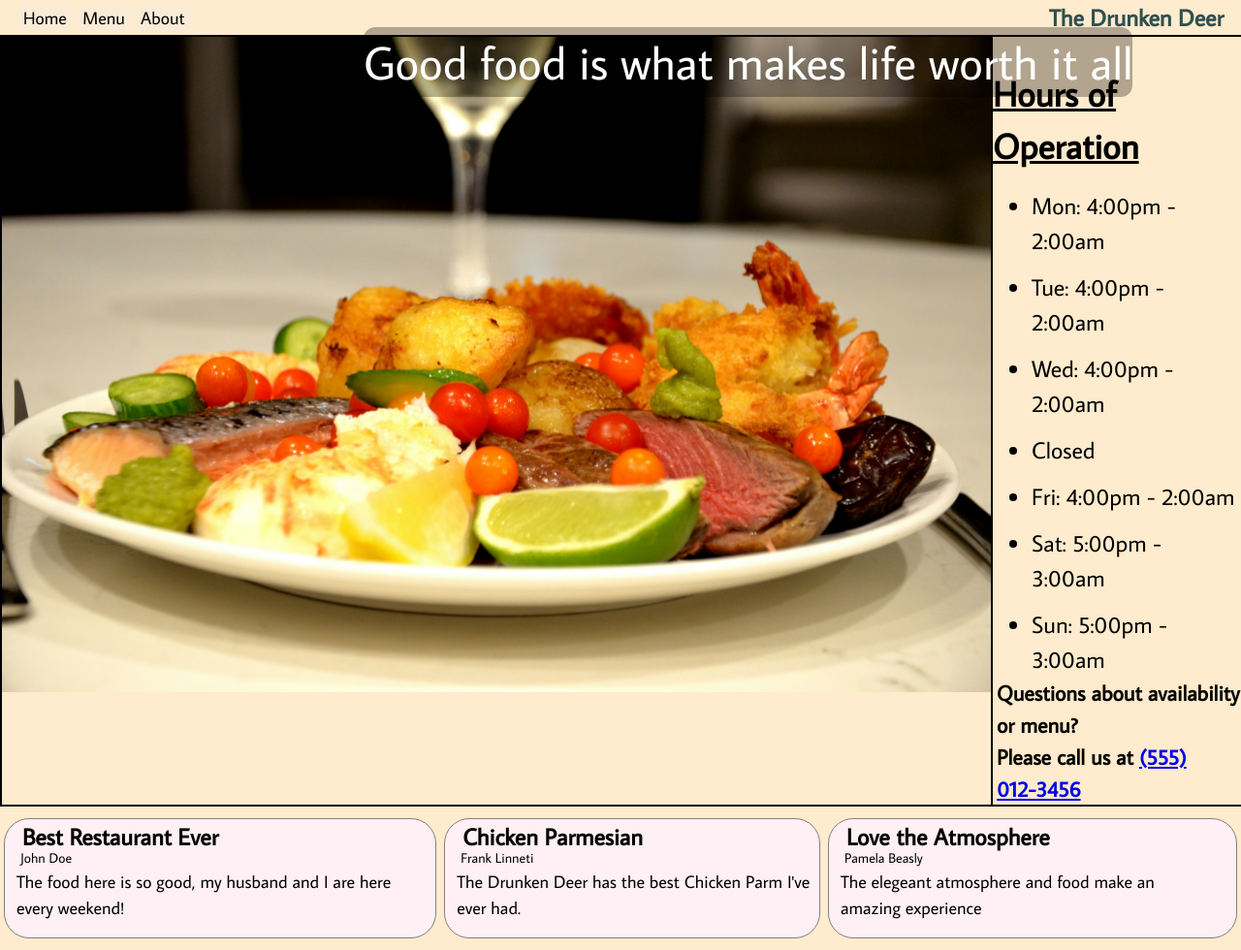
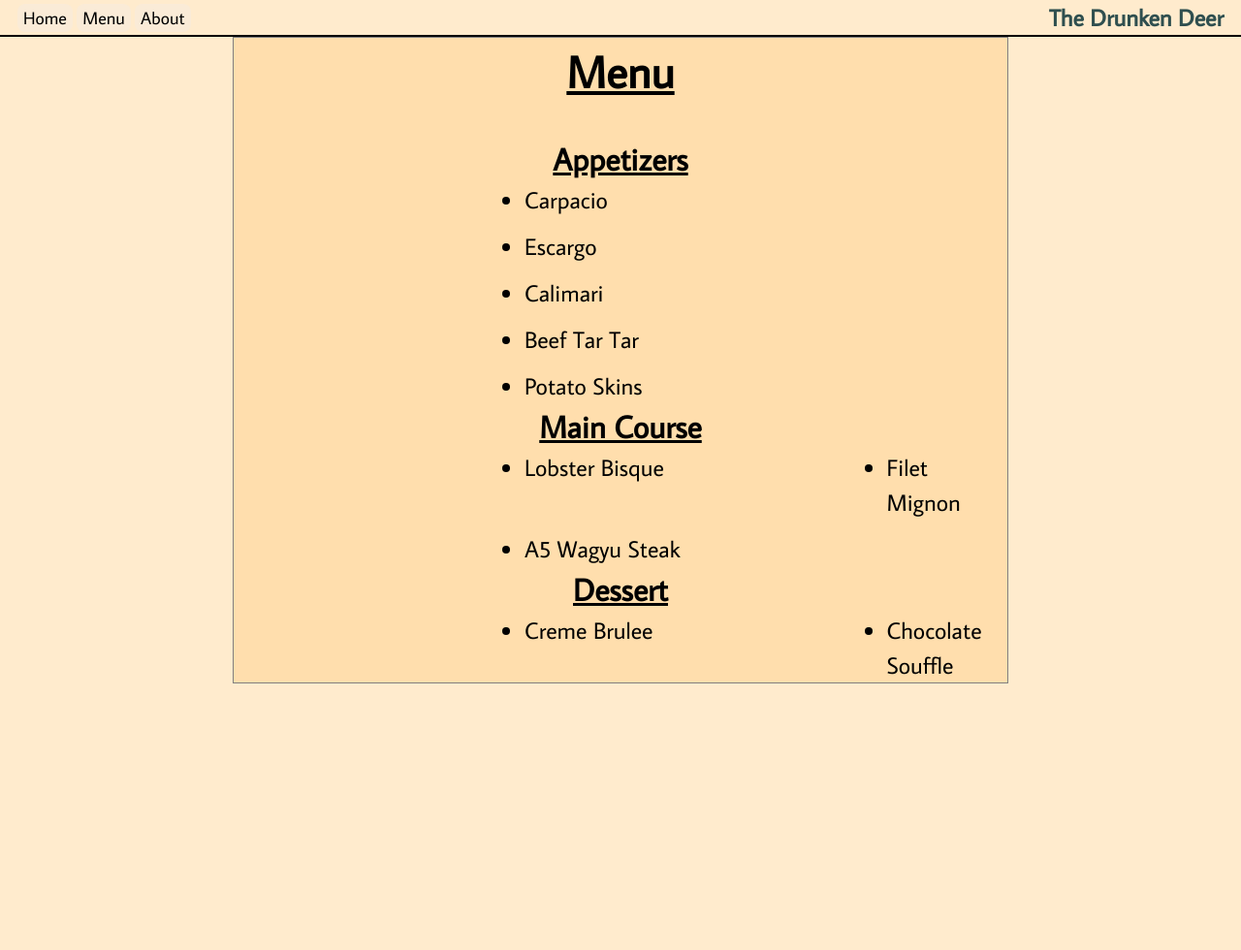
Before and after one commit to Ethan-Hannum/restaurant-page, a website built with webpack: page src/template.html in a window 1280 px wide. Shown: the whole page at 97% size. After the commit the page ends 800 px from the top, so only its background shows below. Built offline with nearby package versions, Linux system fonts and the light colour scheme.

Commit message:
Begin designing menu page
The HTML for the menu page is currently being written on template.html
while getting the mark up and styling for the page right. Once styling
has finished the menuPage.js script will be written.

```diff
--- a/src/index.js
+++ b/src/index.js
@@ -21,6 +21,4 @@ const building = (() => {
 
 menu.addEventListener("click", building.swapMenu);
 
-homePage.build();
-
 console.log("Webpack is working!");
--- a/src/styles.css
+++ b/src/styles.css
@@ -190,3 +190,60 @@ button {
 button:nth-child(1) {
   margin-left: 18px;
 }
+
+/* Menu Page */
+
+#menu-container {
+  display: flex;
+  flex-direction: column;
+  background-color: navajowhite;
+  border: 1px gray solid;
+  margin-left: 240px;
+  margin-right: 240px;
+}
+
+#menu-container > h1 {
+  align-self: center;
+  text-decoration: underline;
+  font-size: 46px;
+  margin-bottom: 32px;
+}
+
+.menu-section {
+  display: flex;
+  flex-direction: column;
+  margin-left: 260px;
+}
+
+.menu-section > h2 {
+  text-decoration: underline;
+  align-self: center;
+  margin-right: 260px;
+  font-size: 32px;
+}
+
+.menu-list {
+  display: grid;
+  grid-template-rows: repeat(auto, 1fr);
+  grid-template-columns: 3fr 1fr;
+}
+
+.appetizers > li:nth-child(2) {
+  grid-row: 2;
+  grid-column: 1;
+}
+
+.appetizers > li:nth-child(3) {
+  grid-row: 3;
+  grid-column: 1;
+}
+
+.appetizers > li:nth-child(4) {
+  grid-row: 4;
+  grid-column: 1;
+}
+
+.appetizers > li:nth-child(5) {
+  grid-row: 5;
+  grid-column: 1;
+}
--- a/src/template.html
+++ b/src/template.html
@@ -14,8 +14,35 @@
         </nav>
         <div id="logo">The Drunken Deer</div>
     </header>
-    <div id="content">
-
+    <div id="menu-content">
+        <div id="menu-container">
+            <h1>Menu</h1>
+            <div class="menu-section">
+                <h2>Appetizers</h2>
+                <ul class="menu-list appetizers">
+                    <li>Carpacio</li>
+                    <li>Escargo</li>
+                    <li>Calimari</li>
+                    <li>Beef Tar Tar</li>
+                    <li>Potato Skins</li>
+                </ul>
+            </div>
+            <div class="menu-section">
+                <h2>Main Course</h2>
+                <ul class="menu-list main-course">
+                    <li>Lobster Bisque</li>
+                    <li>Filet Mignon</li>
+                    <li>A5 Wagyu Steak</li>
+                </ul>
+            </div>
+            <div class="menu-section">
+                <h2>Dessert</h2>
+                <ul class="menu-list dessert">
+                    <li>Creme Brulee</li>
+                    <li>Chocolate Souffle</li>
+                </ul>
+            </div>
+        </div>
     </div>
 </body>
 </html>
```
